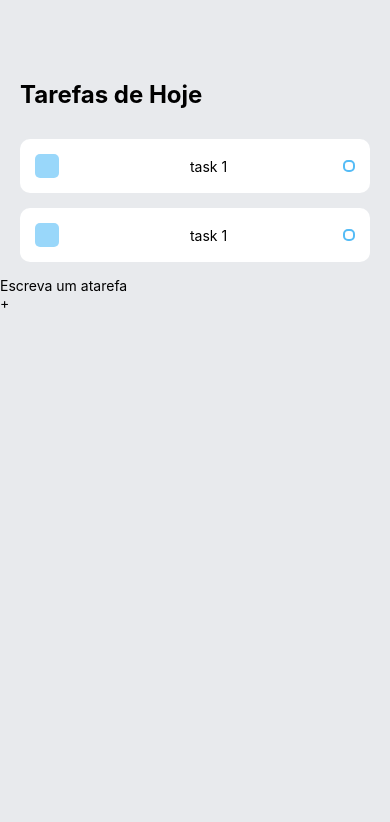
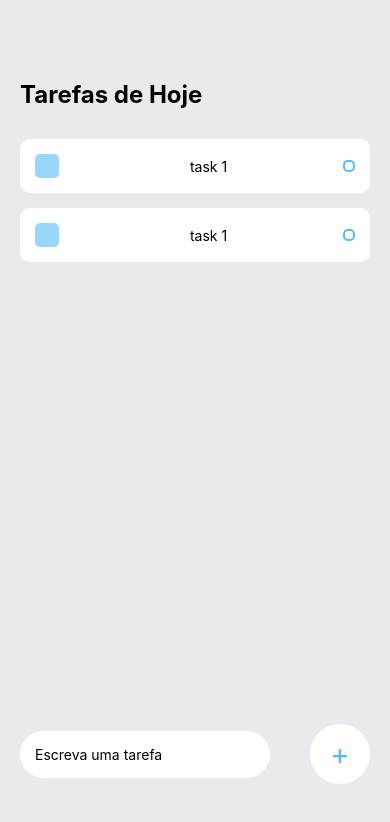
Before and after one commit to curioussdev/todoList, a React Native app: screen / in a window 390 px wide. Shown: the top 822 px of the page. Built offline with nearby package versions, Linux system fonts and the light colour scheme.

Commit message:
addtask items styled

```diff
--- a/App.js
+++ b/App.js
@@ -26,7 +26,7 @@ export default function App() {
         behavior={Platform.OS === 'ios' ? "padding" : "height"}
         style={styles.writeTaskWrapper}
       >
-        <TextInput style={styles.input}  placeholder={'Escreva um atarefa'} />
+        <TextInput style={styles.input}  placeholder={'Escreva uma tarefa'} />
         <TouchableOpacity>
           <View style={styles.addWrapper}>
             <Text style={styles.addText}>+</Text>
@@ -55,5 +55,36 @@ const styles = StyleSheet.create({
   items: {
     marginTop: 30,
   },
+  writeTaskWrapper: {
+    position: 'absolute',
+    bottom: 60,
+    width: '100%',
+    flexDirection: 'row',
+    justifyContent: 'space-around',
+    alignItems: 'center',
+  },
+  input: {
+    paddingVertical: 15,
+    backgroundColor: '#FFF',
+    borderRadius: 60,
+    borderColor: '#C0C0C0',
+    paddingHorizontal: 15,
+    width: 250,
+
+
+  },
+  addWrapper: {
+    width: 60,
+    height: 60,
+    backgroundColor: '#FFF',
+    borderRadius: 60,
+    justifyContent: 'center',
+    alignItems: 'center',
+    borderColor: 1
+  },
+  addText: {
+    fontSize: 30,
+    color: '#55BCF6'
+  },
 
 });
```
